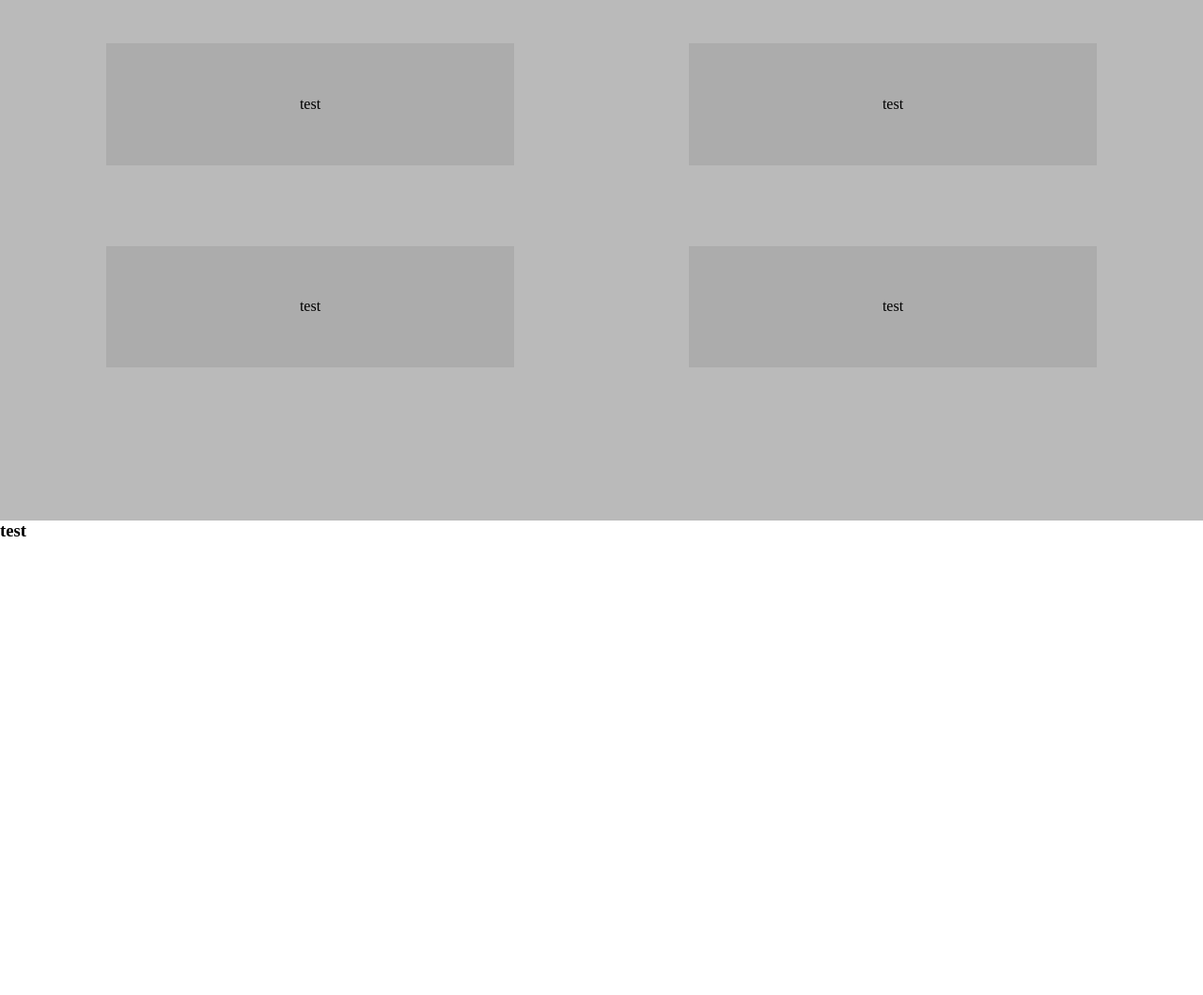
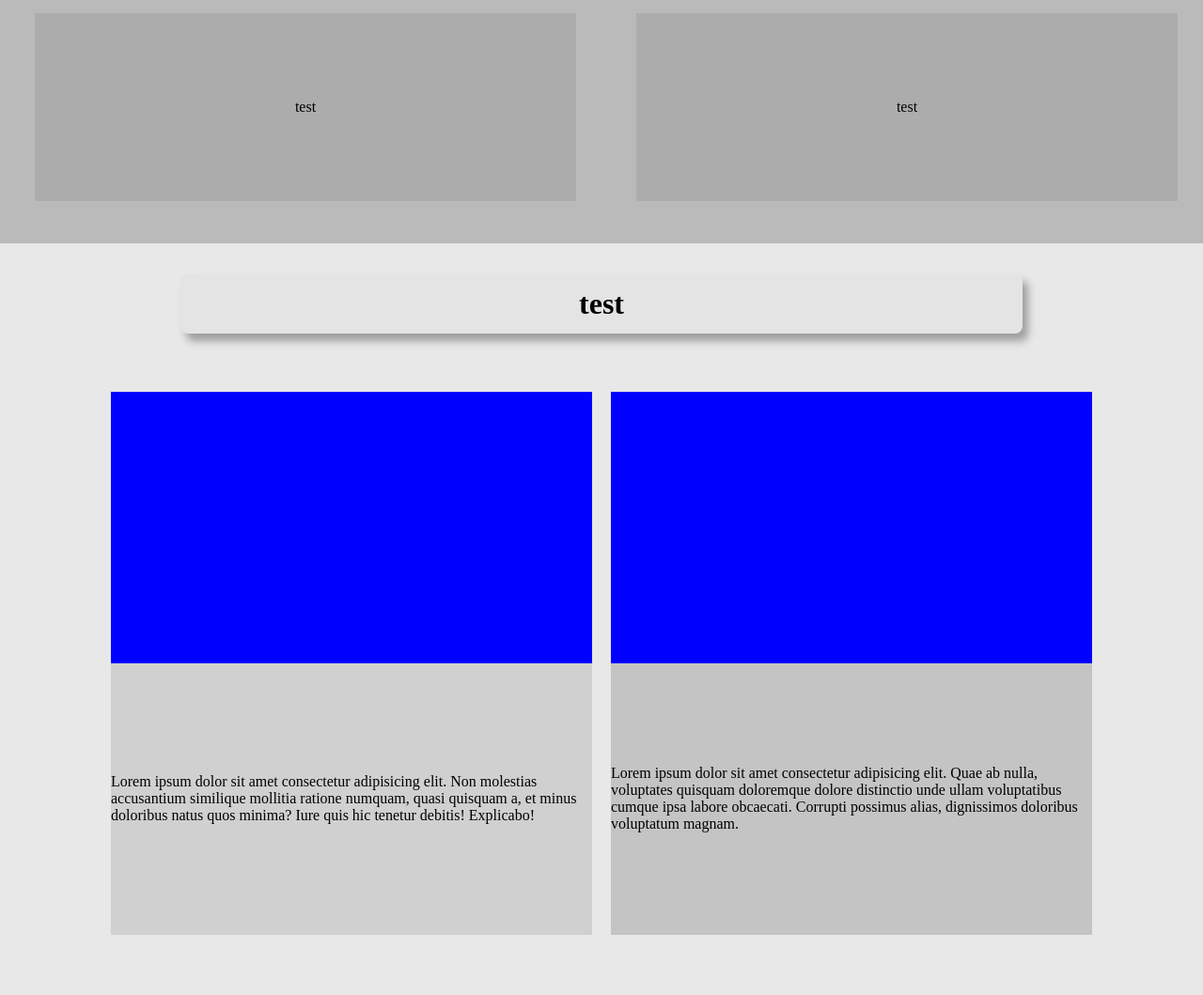
Before and after one commit to tibononoX/projectOne, a plain HTML site: page homePage/index.html in a window 1280 px wide. Shown: the part 1646-2705 px from the top of the page at 94% size. Before the commit the page ends 2222 px from the top, so only its background shows below. Drawn offline with Linux system fonts and the light colour scheme.

Commit message:
homepage v4

```diff
--- a/homePage/index.html
+++ b/homePage/index.html
@@ -17,21 +17,25 @@
                     TOKYO
                 </h1>
                 <h2 class="contOne-titleTwo">
-                    TOKYO EN JAP
+                    東京都
                 </h2>
             </div>
         </section>
         <!-- -------------------------------CONTENEUR TWO ------------------ -->
         <section class="conteneurTwo">
+            <div class="contTwo-blockContOne">
                 <div class="contTwo-blockOne">
                     <h2 class="contTwo-titleOne">
                         WELCOME TO TOKYO
                     </h2>
                 </div>
+            </div>
+            <div class="contTwo-blockContTwo">
                 <div class="contTwo-blockTwo">
                     <p class="contTwo-text">
                         Lorem ipsum dolor sit amet consectetur adipisicing elit. Magnam minus sunt dignissimos maxime. Commodi perspiciatis facilis odio illum possimus soluta corrupti quo. Repudiandae, dolore molestiae esse atque corrupti explicabo eveniet.
                     </p>
+                </div>
             </div>
         </section>
         <!-- --------------------------------CONTENEUR TREE ----------------- -->
@@ -75,20 +79,26 @@
                     </h3>
                 </div>
             </div>
+            <div class="contFoor-conteneur">
                 <div class="contFoor-blockTwo">
                     <div class="contFoor-blockOneGridOne">
-
+                        <p>
+                            Lorem ipsum dolor sit amet consectetur adipisicing elit. Non molestias accusantium similique mollitia ratione numquam, quasi quisquam a, et minus doloribus natus quos minima? Iure quis hic tenetur debitis! Explicabo!
+                        </p>
                     </div>
                     <div class="contFoor-blockOneGridTwo">
-
+                        <img src="" alt="">
                     </div>
                 </div>
                 <div class="contFoor-blockTree">
                     <div class="contFoor-blockTwoGridOne">
-
+                        <p>
+                            Lorem ipsum dolor sit amet consectetur adipisicing elit. Quae ab nulla, voluptates quisquam doloremque dolore distinctio unde ullam voluptatibus cumque ipsa labore obcaecati. Corrupti possimus alias, dignissimos doloribus voluptatum magnam.
+                        </p>
                     </div>
                     <div class="contFoor-blockTwoGridTwo">
-
+                        <img src="" alt="">
+                    </div>
                 </div>
             </div>
         </section>
--- a/homePage/style.css
+++ b/homePage/style.css
@@ -5,8 +5,11 @@
 }
 .body{
     display: flex;
+    flex-direction: column;
     height: auto;
+    position: relative;
     max-width: 100vw;
+    min-width: 360px;
 }
 /* -------------------MAIN---------------- */
 .main{
@@ -19,7 +22,7 @@
 .conteneurOne{
     display: flex;
     flex-direction: column;
-    height: 85vh;
+    height: 90vh;
     width: 100%;
     background-image: url(./assets/imagesOne.jpg);
     background-size: cover;
@@ -46,8 +49,19 @@
 .conteneurTwo{
     display: flex;
     flex-direction: column;
-    height: 90vh;
-    background-color: rgb(225, 225, 225);
+    justify-content: center;
+    height: 50vh;
+    height: auto;
+    padding-top: 50px;
+    padding-bottom: 50px;
+    background-color: rgb(221, 221, 221);
+}
+.contTwo-blockContOne{
+    display: flex;
+    height: auto;
+    min-height: 20%;
+    width: 100%;
+    margin-bottom: 10px;
 }
 .contTwo-blockOne{
     display: flex;
@@ -55,13 +69,14 @@
     justify-content: center;
     align-items: center;
     margin-left: 70px;
-    margin-top: 120px;
-    margin-bottom: 120px;
-    width: 30%;
-    height: 10%;
-    border-top: solid 2px rgb(73, 0, 0);
-    border-left: solid 2px rgb(73, 0, 0);
-    background-color: rgb(213, 213, 213);
+    margin-top: 10px;
+    margin-bottom: 20px;
+    padding: 5px;
+    width: 50%;
+    height: 50%;
+    border-radius: 12px;
+    box-shadow: 6px 8px 8px rgb(153, 153, 153);
+    background-color: rgb(208, 208, 208);
 }
 .contTwo-titleOne{
     display: flex;
@@ -70,6 +85,13 @@
     text-align: center;
     font-size: 16px;
 }
+.contTwo-blockContTwo{
+    display: flex;
+    justify-content: center;
+    align-items: center;
+    height: auto;
+    width: 100%;
+}
 .contTwo-blockTwo{
     display: flex;
     flex-direction: column;
@@ -77,26 +99,27 @@
     align-items: center;
     min-height: 40vh;
     height: auto;
-    width: 80%;
-    margin-left: 70px;
-    margin-right: 70px;
-    border-top: solid 2px rgb(73, 0, 0);
-    border-left: solid 2px rgb(73, 0, 0);
-    background-color: rgb(187, 187, 187);
+    width: 100%;
 }
 .contTwo-text{
     display: flex;
     height: auto;
+    max-height: 50%;
     width: auto;
+    max-width: 70%;
     text-align: center;
     font-size: 16px;
+    padding: 40px;
+    border-radius: 12px;
+    box-shadow: 6px 8px 8px rgb(143, 143, 143);
+    background-color: rgb(206, 206, 206);
 }
 /* --------------------CONTENEUR TREE ------------------ */
 .conteneurTree{
     display: flex;
     flex-direction: column;
     height: auto;
-    min-height: 100vh;
+    min-height: 85vh;
     width: 100%;
     max-width: 100vw;
     background-color: rgb(186, 186, 186);
@@ -114,20 +137,23 @@
     justify-content: center;
     align-items: center;
     margin-top: 75px;
-    height: 40%;
-    width: 50%;
+    padding: 10px;
+    height: 50%;
+    width: 70%;
+    border-radius: 10px;
     background-color: rgb(225, 225, 225);
+    box-shadow: 6px 8px 8px rgb(155, 155, 155);
 }
 .contTree-blockGrid{
     display: grid;
     grid-template-rows: 50% 50%;
     grid-template-columns: 50% 50%;
-    height: 100%;
-    width: auto;
-    margin-left: 20px;
-    margin-top: 120px;
-    margin-bottom: 120px;
-    margin-right: 20px;
+    height: 500px;
+    width: 100%;
+    margin-left: 5px;
+    margin-top: 60px;
+    margin-bottom: 20px;
+    margin-right: 5px;
 }
 .contTree-blockGridOne{
     display: flex;
@@ -140,8 +166,8 @@
     display: flex;
     justify-content: center;
     align-items: center;
-    height: 60%;
-    width: 70%;
+    height: 80%;
+    width: 90%;
     background-color: rgb(172, 172, 172);
 }
 .contTree-blockGridTwo{
@@ -155,8 +181,8 @@
     display: flex;
     justify-content: center;
     align-items: center;
-    height: 60%;
-    width: 70%;
+    height: 80%;
+    width: 90%;
     background-color: rgb(172, 172, 172);
 }
 .contTree-blockGridTree{
@@ -170,8 +196,8 @@
     display: flex;
     justify-content: center;
     align-items: center;
-    height: 60%;
-    width: 70%;
+    height: 80%;
+    width: 90%;
     background-color: rgb(172, 172, 172);
 }
 .contTree-blockGridFoor{
@@ -185,7 +211,91 @@
     display: flex;
     justify-content: center;
     align-items: center;
-    height: 60%;
-    width: 70%;
+    height: 80%;
+    width: 90%;
     background-color: rgb(172, 172, 172);
 }
+/* ----------------------CONTENEUR FOOR ------------------- */
+.conteneurFoor{
+    display: flex;
+    flex-direction: column;
+    align-items: center;
+    height: 100vh;
+    width: 100vw;
+    background-color: rgb(232, 232, 232);
+}
+.contFoor-blockOne{
+    display: flex;
+    flex-direction: column;
+    justify-content: center;
+    align-items: center;
+    height: 20%;
+    width: 100%;
+}
+.contFoor-blockTitleOne{
+    display: flex;
+    flex-direction: column;
+    justify-content: center;
+    align-items: center;
+    height: 50%;
+    width: 70%;
+    border-radius: 8px;
+    box-shadow: 6px 8px 8px rgb(158, 158, 158);
+    background-color: rgb(228, 228, 228);
+}
+.contFoor-titleOne{
+    font-size: 32px;
+}
+.contFoor-conteneur{
+    display: flex;
+    flex-direction: row;
+    justify-content: center;
+    height: 100%;
+    width: 100%;
+    margin-top: 30px;
+}
+.contFoor-blockTwo{
+    display: flex;
+    flex-direction: column-reverse;
+    align-items: center;
+    height: 90%;
+    width: 40%;
+    margin-left: 20px;
+    margin-right: 20px;
+    background-color: rgb(208, 208, 208);
+}
+.contFoor-blockOneGridOne{
+    display: flex;
+    align-items: center;
+    text-align: start;
+    height: 100%;
+    width: 100%;
+}
+.contFoor-blockOneGridTwo{
+    display: flex;
+    height: 100%;
+    width: 100%;
+    background-color: blue;
+}
+.contFoor-blockTree{
+    display: flex;
+    align-items: flex-end;
+    flex-direction: column-reverse;
+    height: 90%;
+    width: 40%;
+    margin-right: 20px;
+    background-color: rgb(196, 196, 196);
+}
+.contFoor-blockTwoGridOne{
+    display: flex;
+    align-items: center;
+    text-align: start;
+    height: 100%;
+    width: 100%;
+}
+.contFoor-blockTwoGridTwo{
+    display: flex;
+    height: 100%;
+    width: 100%;
+    background-color: blue;
+}
```
Lines whose indentation alone changed are shown as unchanged.
